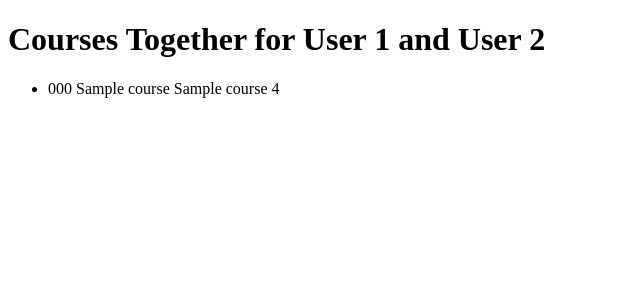
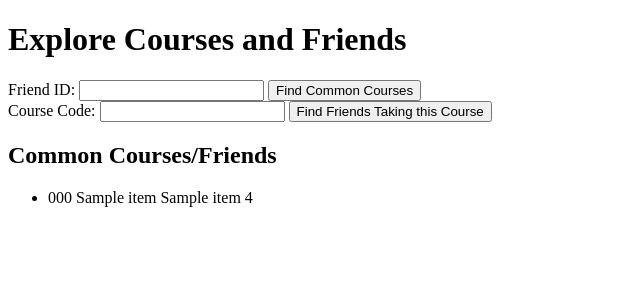
Before and after one commit to s49ghosh/UW-Trailblazer, a Flask app: template templates/friend_courses.html in a window 1280 px wide. Shown: the top 300 px of the page, without its empty margins (0-640 px from the left). Run offline with Flask 2, Linux system fonts and the light colour scheme; the template is opened without the code that fills it: most values are stand-ins (such as "Sample title", 1, 10 or a date in 2020); some libraries are stand-ins or nearby versions.

Commit message:
added feature to find all friends taking some course as user given courseid

```diff
--- a/app.py
+++ b/app.py
@@ -229,11 +229,13 @@ def submit_ratings():
 
     return redirect(url_for('index'))
 
-@app.route('/friend-courses', methods=['GET'])
+@app.route('/friend-courses', methods=['POST'])
 def get_friend_courses():
+    friend_id = request.form.get('friend_id')  # friend id taken from form
+    user_id = session['username']
+
     cur = mysql.connection.cursor()
 
-    # Substitute 1 and 2 with the user ids you're interested in
     cur.execute("""
         SELECT DISTINCT uf.friend_id, c.course_code, c.course_name, s.subject_name, s.avg_rating
         FROM userfriends uf
@@ -241,16 +243,38 @@ def get_friend_courses():
         JOIN usertakencourses ut ON u.uid = ut.uid
         JOIN courses c ON ut.course_code = c.course_code
         JOIN subjects s ON c.subject_code = s.subject_code
-        WHERE uf.uid = 1
+        WHERE uf.uid = %s
         AND c.course_code IN (
             SELECT course_code
-            FROM courses
-            WHERE u.uid = 2
+            FROM usertakencourses
+            WHERE uid = %s
         )
-    """)
+    """, (user_id, friend_id,))
+
     courses = cur.fetchall()
     cur.close()
     return render_template('friend_courses.html', courses=courses)
+
+
+@app.route('/course-friends', methods=['POST'])
+def get_friends_same_course():
+    course_code = request.form.get('course_code')
+    cur = mysql.connection.cursor()
+
+    user_id = session['username']
+
+    cur.execute("""
+        SELECT DISTINCT uf.friend_id, u.name
+        FROM UserFriends uf
+        INNER JOIN Users u ON uf.friend_id = u.uid
+        INNER JOIN UserTakenCourses utc ON uf.friend_id = utc.uid
+        WHERE uf.uid = %s AND utc.course_code = %s
+    """, (user_id, course_code))
+
+    friends = [{'friend_id': row['friend_id'], 'name': row['name']} for row in cur.fetchall()]
+
+    cur.close()
+    return render_template('friends_courses.html', items=friends)
 
 
 @app.route('/charts', methods=['GET'])
--- a/templates/friend_courses.html
+++ b/templates/friend_courses.html
@@ -5,10 +5,24 @@
     <meta http-equiv="Cache-Control" content="no-cache, no-store, must-revalidate">
 </head>
 <body>
-    <h1>Courses Together for User 1 and User 2</h1>
+    <h1>Explore Courses and Friends</h1>
+
+    <form action="/friend-courses" method="POST">
+        <label for="friend_id">Friend ID:</label>
+        <input type="number" id="friend_id" name="friend_id" required>
+        <input type="submit" value="Find Common Courses">
+    </form>
+
+    <form action="/course-friends" method="POST">
+        <label for="course_code">Course Code:</label>
+        <input type="text" id="course_code" name="course_code" required>
+        <input type="submit" value="Find Friends Taking this Course">
+    </form>
+
+    <h2>Common Courses/Friends</h2>
     <ul>
-        {% for course in courses %}
-        <li>{{ course.course_code }} {{ course.course_name }} {{ course.subject_name }} {{ course.avg_rating }}</li>
+        {% for item in items %}
+        <li>{{ item.code }} {{ item.name }} {{ item.subject_name }} {{ item.avg_rating }}</li>
         {% endfor %}
     </ul>
 </body>
```
